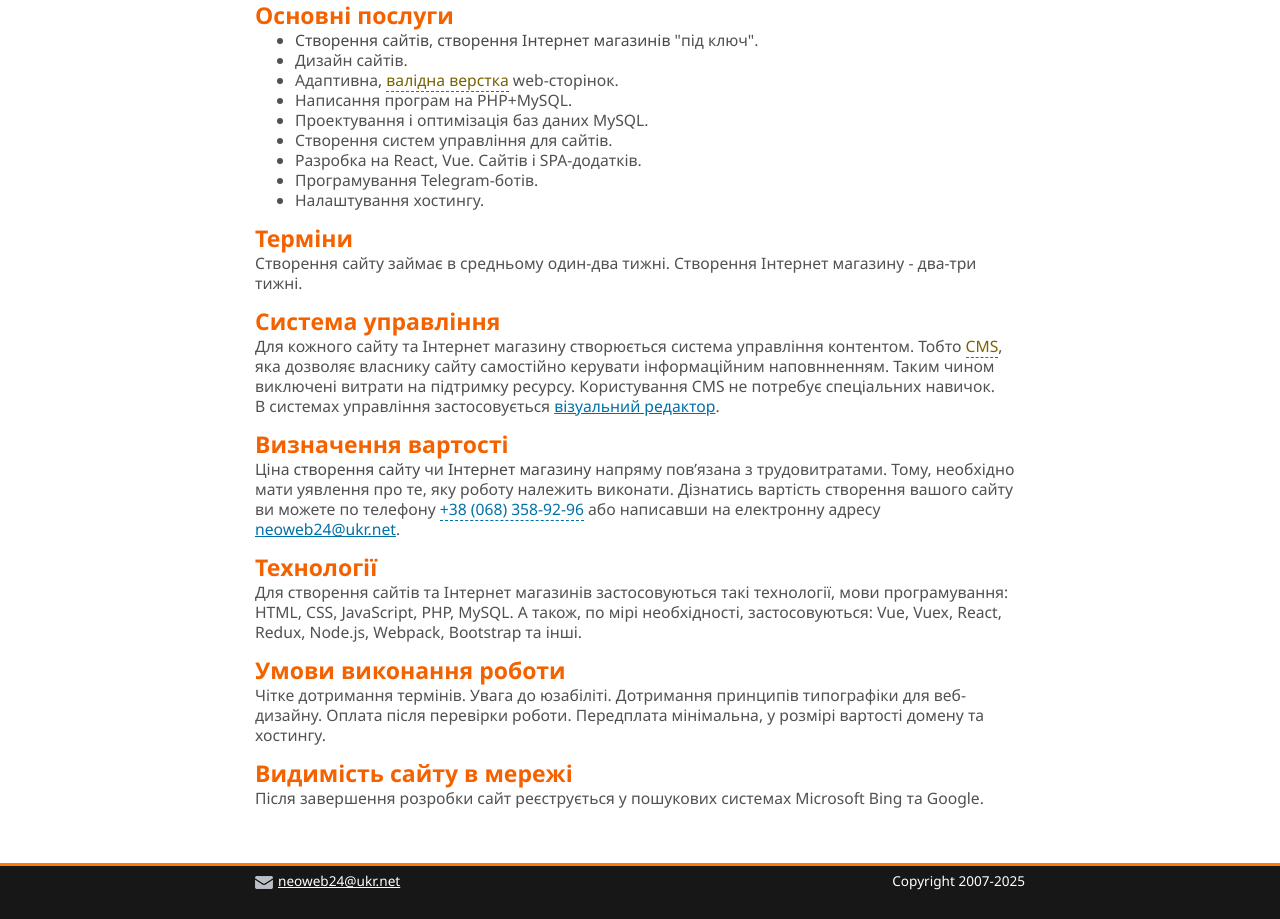
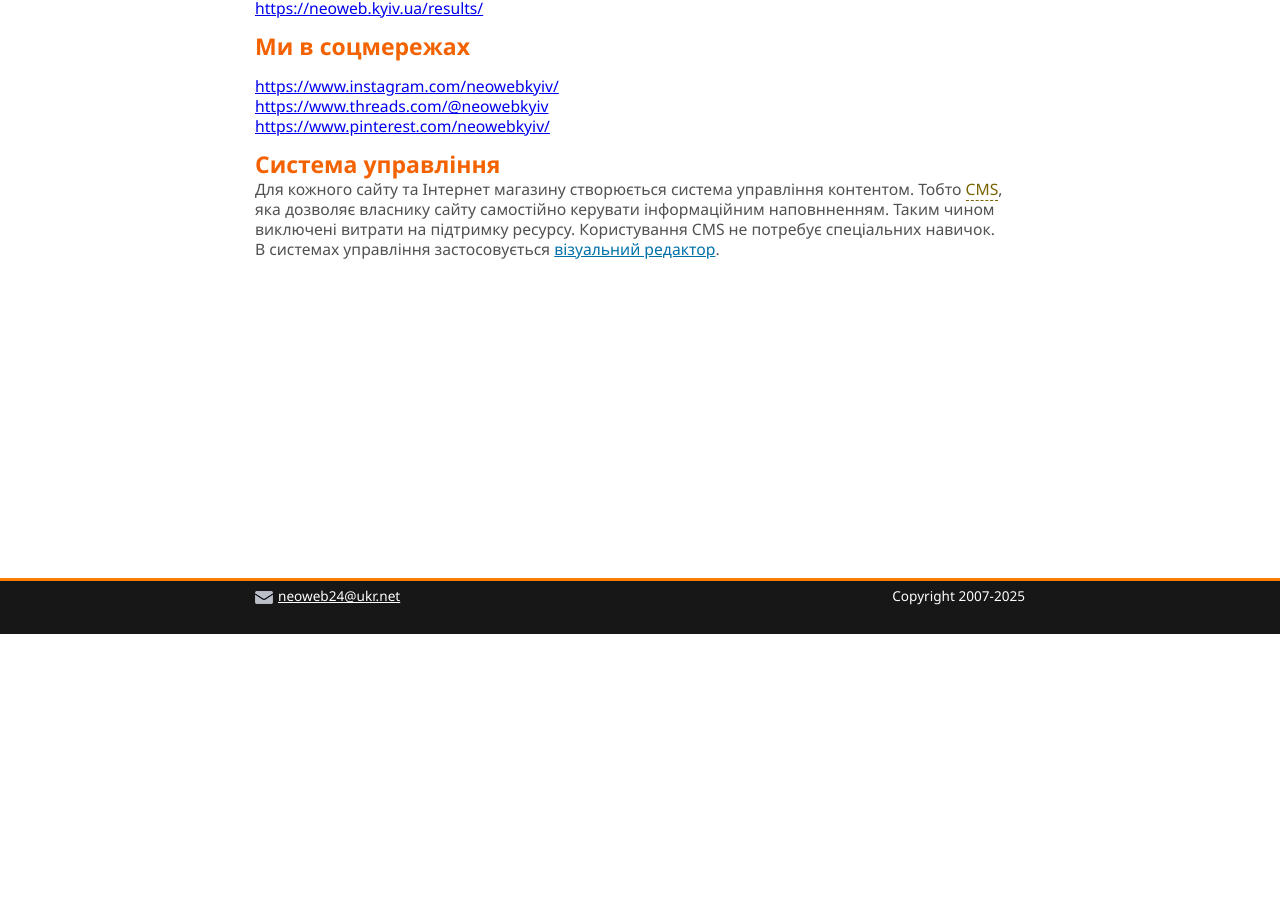
Before and after one commit to neowebkyiv/neowebkyiv.github.io, a plain HTML site: page index.html in a window 1280 px wide. Shown: the part 166-1085 px from the top of the page. After the commit the page ends 800 px from the top, so only its background shows below. Drawn offline with Linux system fonts and the light colour scheme.

Commit message:
1.2. Update

```diff
--- a/index.html
+++ b/index.html
@@ -24,12 +24,12 @@
                         <div class="menu-current-text">Головна</div>
                         <div class="menu-current-underline"></div>
                     </div>
-                    <a href="./results/" class="" title="Результат створення сайтів">Результат</a>
-                    <a href="./contacts/" title="Контактна інформація">Контакти</a>
+                    <a href="https://neoweb.kyiv.ua/results/" class="" title="Результат створення сайтів">Результат</a>
+                    <a href="https://neoweb.kyiv.ua/contacts/" title="Контактна інформація">Контакти</a>
                 </div>
                 <div class="lang hide-when-burger-btn-true flex">
                     <span class="current br-left-4">UA</span>
-                    <a href="./ru/" class="bl-solid-1 br-right-4 br-bug-fix" title="">RU</a>
+                    <a href="https://neoweb.kyiv.ua/ru/" class="bl-solid-1 br-right-4 br-bug-fix" title="">RU</a>
                 </div>
                 <div class="fonts-style-2 hide-before-460 mr15-before-750">
                     <div class="grid grid-auto-1fr gap-8-0 align-items-center">
@@ -48,29 +48,23 @@
     <div class="flex flex-grow bg-white">
         <div class="mw-800 w100prc mx-auto px-15 pt-20 pb-40">
 
-            <h1>Створення сайтів та Інтернет магазинів (neowebkyiv.github.io)</h1>
+            <h1>Створення сайтів та Інтернет магазинів</h1>
 
-            <p class="high2 mb-4px">
-            Основні послуги
-            </p>
-            <ul class="ml-40 mb-15 mb20-before400">
-                <li><b class="plain">Створення сайтів, створення Інтернет магазинів</b> "під ключ".
-                <li>Дизайн сайтів.
-                <li>Адаптивна, <span class="dashed" onmouseover="Tip('Верстка, що відповідає вимогам W3 консорціуму (www.W3.org)', BALLOON, true, ABOVE, true, OFFSETX, -17, FADEIN, 100, FADEOUT, 100, PADDING, 8)" onmouseout="UnTip()">валідна верстка</span>
-                <!-- <div class="tooltip">валидная верстка<span class="tooltiptext">Верстка, удовлетворяющая требованиям W3 консорциума (www.W3.org)</span></div> -->
-                web-сторінок.
-                <li>Написання програм на PHP+MySQL.
-                <li>Проектування і оптимізація баз даних MySQL.
-                <li>Створення систем управління для сайтів.
-                <li>Разробка на React, Vue. Сайтів і SPA-додатків.
-                <li>Програмування Telegram-ботів.
-                <li>Налаштування хостингу.
-            </ul>
 
             <p class="high2">
-            Терміни</p>
+            Портфоліо</p>
             <p class="mb20-before400">
-            Створення сайту займає в средньому один-два тижні. Створення Інтернет магазину - два-три тижні.
+                <a href="https://neoweb.kyiv.ua/results/" class="" title="">https://neoweb.kyiv.ua/results/</a><br>
+            </p>
+
+
+            <p class="high2">
+            Ми в соцмережах</p>
+            <p class="mb20-before400"></p>
+                <a href="https://www.instagram.com/neowebkyiv/" class="" title="">https://www.instagram.com/neowebkyiv/</a><br>
+                <a href="https://www.threads.com/@neowebkyiv" class="" title="">https://www.threads.com/@neowebkyiv</a><br>
+                <a href="https://www.pinterest.com/neowebkyiv/" class="" title="">https://www.pinterest.com/neowebkyiv/</a><br>
+
             </p>
 
             <p class="high2">
@@ -80,34 +74,11 @@
             Тобто <span class="dashed" onmouseover="Tip('CMS (від англ. Content Management System) - система управління контентом', BALLOON, true, ABOVE, true, OFFSETX, -17, FADEIN, 100, FADEOUT, 100, PADDING, 8)" onmouseout="UnTip()">CMS</span>,
             <!-- <div class="tooltip">CMS<span class="tooltiptext">CMS (от англ. Content Management System) - система управления контентом</span></div> -->
             яка дозволяє власнику сайту самостійно керувати інформаційним наповнненням. Таким чином виключені витрати на підтримку ресурсу. Користування CMS не потребує спеціальних навичок.<br>
-            В системах управління застосовується <a href="editor/" class="intext" rel="nofollow"
+            В системах управління застосовується <a href="https://neoweb.kyiv.ua/editor/" class="intext" rel="nofollow"
             onmouseover="Tip('<img src=src/img/small_editor.jpg border=0 width=241 height=150>', WIDTH, 246, PADDING, 6, BGCOLOR, '#ffffff', BORDERCOLOR, '#AFAFAF')"
             onmouseout="UnTip()">візуальний редактор</a>.
             </p>
 
-            <p class="high2">
-            Визначення вартості</p>
-            <p class="mb20-before400">
-            Ціна <b class="plain">створення сайту</b> чи <b class="plain">Інтернет магазину</b> напряму пов’язана з трудовитратами. Тому, необхідно мати уявлення про те, яку роботу належить виконати. Дізнатись вартість створення вашого сайту ви можете по телефону <span data-print-here="phone2"></span> або написавши на електронну адресу <span data-print-here="emailInText"></span>.
-            </p>
-
-            <p class="high2">
-            Технології</p>
-            <p class="mb20-before400">
-            Для створення сайтів та Інтернет магазинів застосовуються такі технології, мови програмування: HTML, CSS, JavaScript, PHP, MySQL. А також, по мірі необхідності, застосовуються: Vue, Vuex, React, Redux, Node.js, Webpack, Bootstrap та інші.
-            </p>
-
-            <p class="high2">
-            Умови виконання роботи</p>
-            <p class="mb20-before400">
-            Чітке дотримання термінів. Увага до юзабіліті. Дотримання принципів типографіки для веб-дизайну. Оплата після перевірки роботи. Передплата мінімальна, у розмірі вартості домену та хостингу.
-            </p>
-
-            <p class="high2">
-            Видимість сайту в мережі</p>
-            <p class="mb20-before400">
-            Після завершення розробки сайт реєструється у пошукових системах Microsoft Bing та Google.
-            </p>
         </div>
     </div>
 
@@ -133,12 +104,12 @@
             <div class="pt-10">
                 <div class="burger-nav-buttons flex px-15 mb-10">
                     <div class="current">Головна</div>
-                    <a href="./results/" title="Результат створення сайтів">Результат</a>
-                    <a href="./contacts/" title="Контактна інформація">Контакти</a>
+                    <a href="https://neoweb.kyiv.ua/results/" title="Результат створення сайтів">Результат</a>
+                    <a href="https://neoweb.kyiv.ua/contacts/" title="Контактна інформація">Контакти</a>
                 </div>
                 <div class="burger-lang bt-dashed-1 flex justify-content-center p-15 mb-15">
                     <span class="current br-left-4">UA</span>
-                    <a href="./ru/" class="bl-solid-1 br-right-4 br-bug-fix" title="">RU</a>
+                    <a href="https://neoweb.kyiv.ua/ru/" class="bl-solid-1 br-right-4 br-bug-fix" title="">RU</a>
                 </div>
             </div>
         </div>
```
